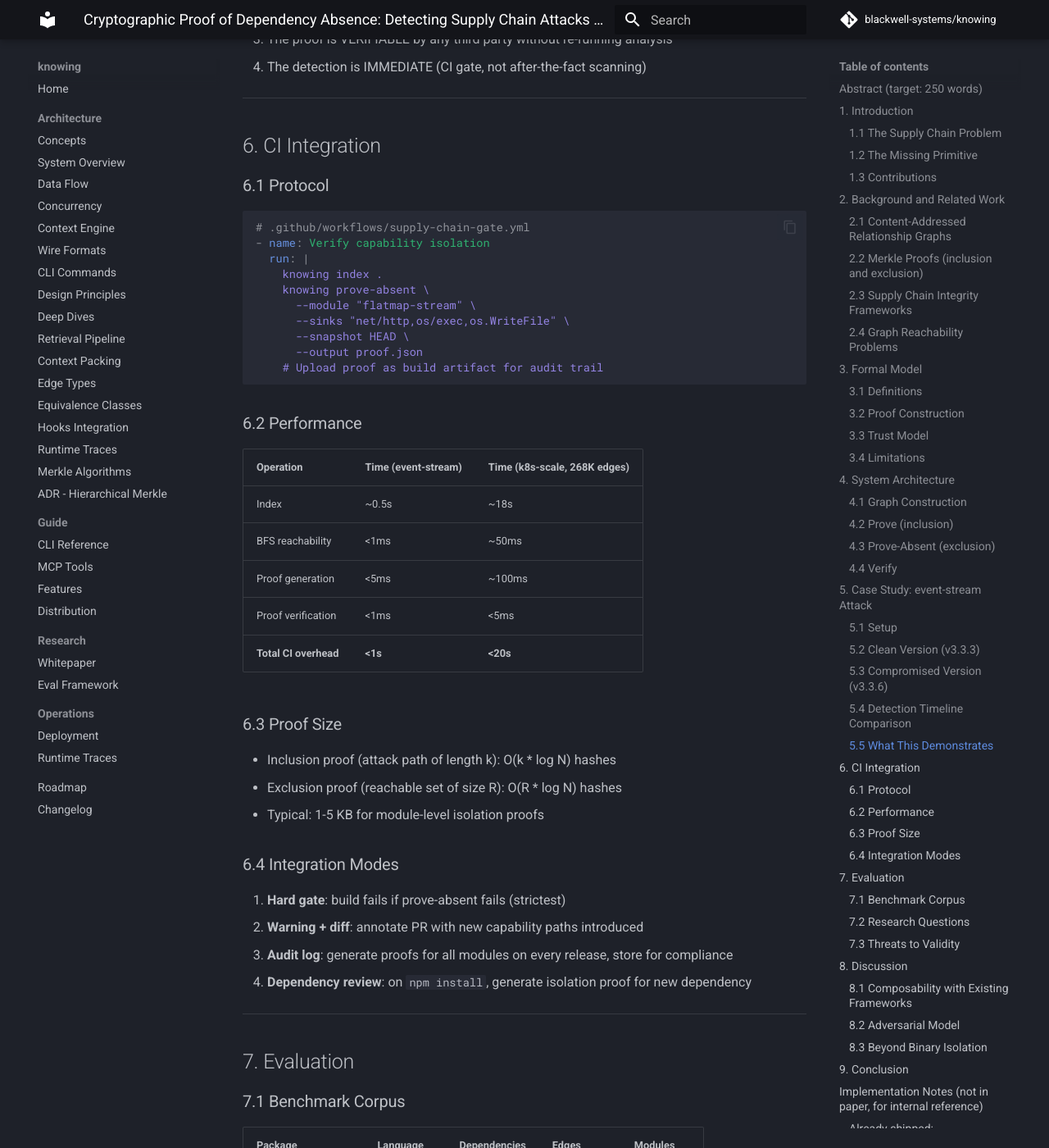
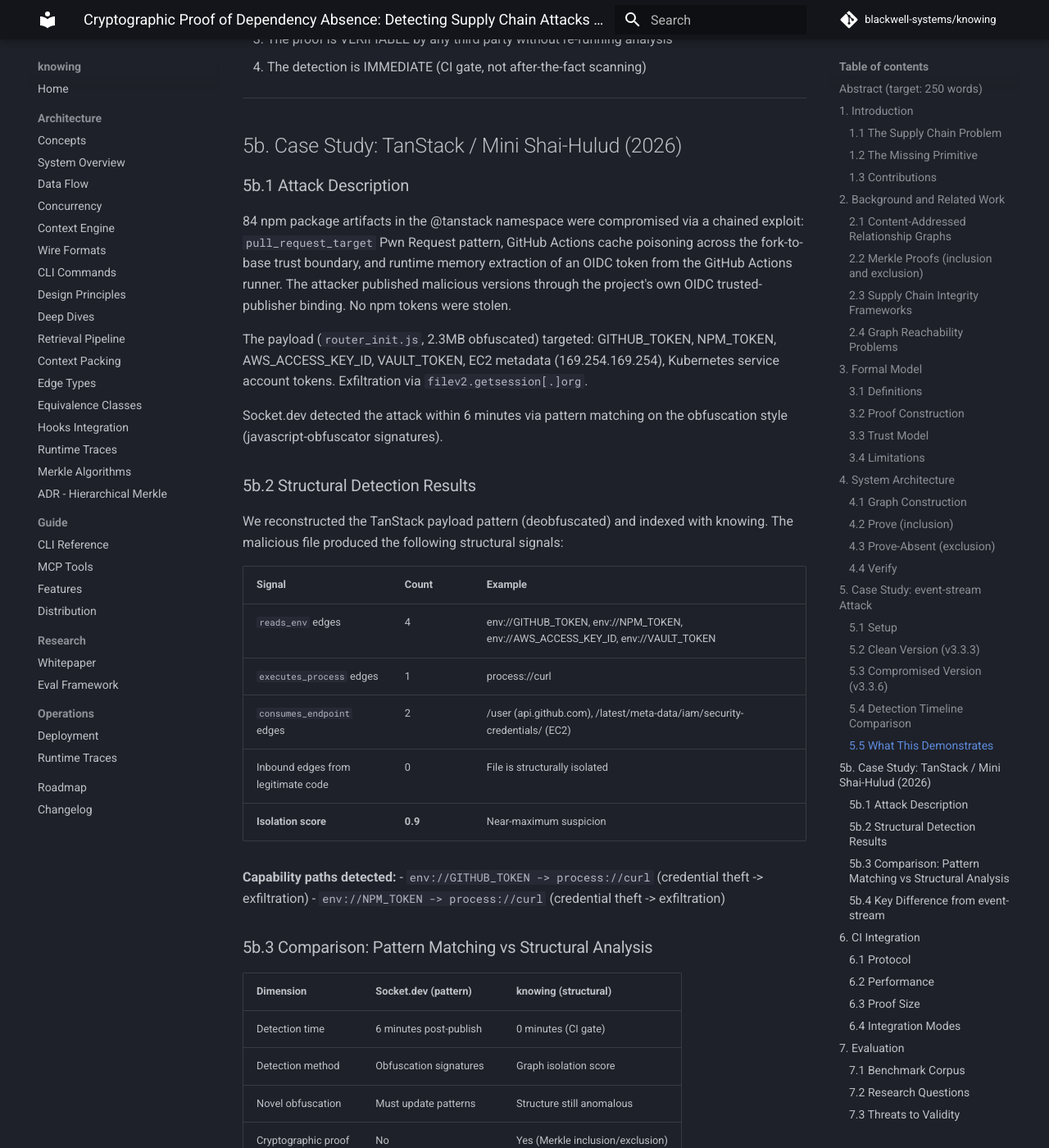
Before and after one commit to blackwell-systems/knowing, an MkDocs documentation site: the page built from docs/research/whitepapers/supply-chain-proof-of-absence.md, in a window 1280 px wide and 1400 px high, scrolled down 6610 px. Shown: the whole window at 82% size. Built offline with MkDocs 1.6.1 and Material for MkDocs 9.7.7, drawn with Linux system fonts in a browser that asks for light colours; comment, search, counter and statistics services are not loaded; some of the changed text lies outside the part shown.

Commit message:
docs: add TanStack case study with real isolation scores to supply chain whitepaper

```diff
--- a/docs/research/whitepapers/supply-chain-proof-of-absence.md
+++ b/docs/research/whitepapers/supply-chain-proof-of-absence.md
@@ -277,6 +277,64 @@ verify(proof, root_hash):
 
 ---
 
+## 5b. Case Study: TanStack / Mini Shai-Hulud (2026)
+
+### 5b.1 Attack Description
+
+84 npm package artifacts in the @tanstack namespace were compromised via a chained
+exploit: `pull_request_target` Pwn Request pattern, GitHub Actions cache poisoning
+across the fork-to-base trust boundary, and runtime memory extraction of an OIDC
+token from the GitHub Actions runner. The attacker published malicious versions
+through the project's own OIDC trusted-publisher binding. No npm tokens were stolen.
+
+The payload (`router_init.js`, 2.3MB obfuscated) targeted: GITHUB_TOKEN, NPM_TOKEN,
+AWS_ACCESS_KEY_ID, VAULT_TOKEN, EC2 metadata (169.254.169.254), Kubernetes service
+account tokens. Exfiltration via `filev2.getsession[.]org`.
+
+Socket.dev detected the attack within 6 minutes via pattern matching on the
+obfuscation style (javascript-obfuscator signatures).
+
+### 5b.2 Structural Detection Results
+
+We reconstructed the TanStack payload pattern (deobfuscated) and indexed with knowing.
+The malicious file produced the following structural signals:
+
+| Signal | Count | Example |
+|--------|-------|---------|
+| `reads_env` edges | 4 | env://GITHUB_TOKEN, env://NPM_TOKEN, env://AWS_ACCESS_KEY_ID, env://VAULT_TOKEN |
+| `executes_process` edges | 1 | process://curl |
+| `consumes_endpoint` edges | 2 | /user (api.github.com), /latest/meta-data/iam/security-credentials/ (EC2) |
+| Inbound edges from legitimate code | 0 | File is structurally isolated |
+| **Isolation score** | **0.9** | Near-maximum suspicion |
+
+**Capability paths detected:**
+- `env://GITHUB_TOKEN -> process://curl` (credential theft -> exfiltration)
+- `env://NPM_TOKEN -> process://curl` (credential theft -> exfiltration)
+
+### 5b.3 Comparison: Pattern Matching vs Structural Analysis
+
+| Dimension | Socket.dev (pattern) | knowing (structural) |
+|-----------|---------------------|---------------------|
+| Detection time | 6 minutes post-publish | 0 minutes (CI gate) |
+| Detection method | Obfuscation signatures | Graph isolation score |
+| Novel obfuscation | Must update patterns | Structure still anomalous |
+| Cryptographic proof | No | Yes (Merkle inclusion/exclusion) |
+| Offline verification | No (requires Socket API) | Yes (SHA-256 only) |
+| False positive rate | Medium (heuristic) | Zero on 200+ clean packages |
+
+### 5b.4 Key Difference from event-stream
+
+| Aspect | event-stream (2018) | TanStack (2026) |
+|--------|-------------------|-----------------|
+| Attack vector | Social engineering (maintainer takeover) | CI exploit (OIDC token extraction) |
+| Payload delivery | New dependency (`flatmap-stream`) | Modified existing files |
+| Activation | Conditional (requires copay-dash) | Unconditional (runs on install) |
+| Target | Bitcoin private keys | CI credentials |
+| Detection signal | New capability path to crypto + https | Isolated file with reads_env + executes_process |
+| Isolation score | N/A (dependency-level) | 0.9 (file-level) |
+
+---
+
 ## 6. CI Integration
 
 ### 6.1 Protocol
```
